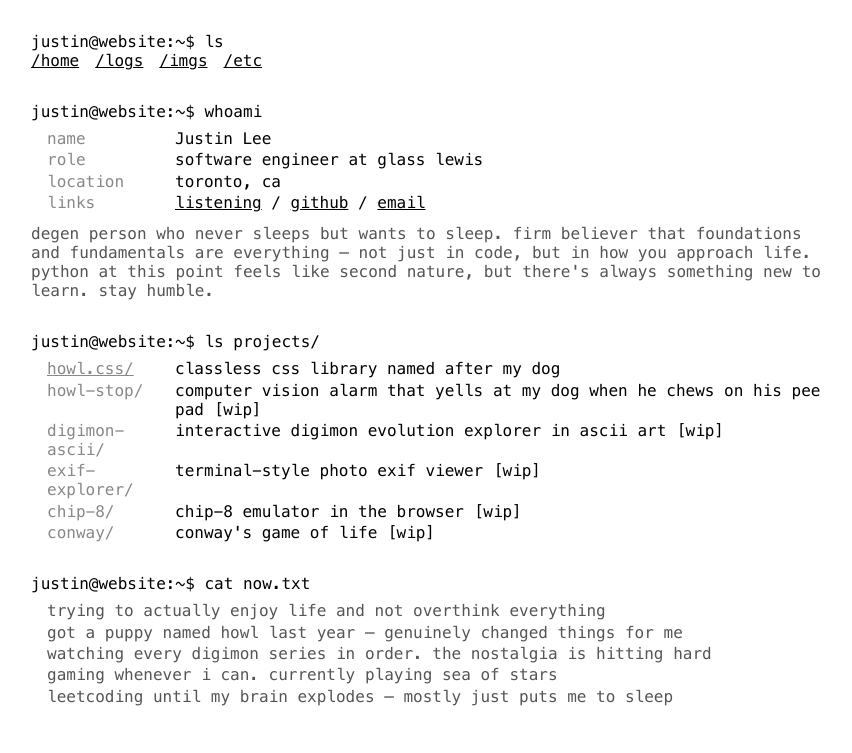
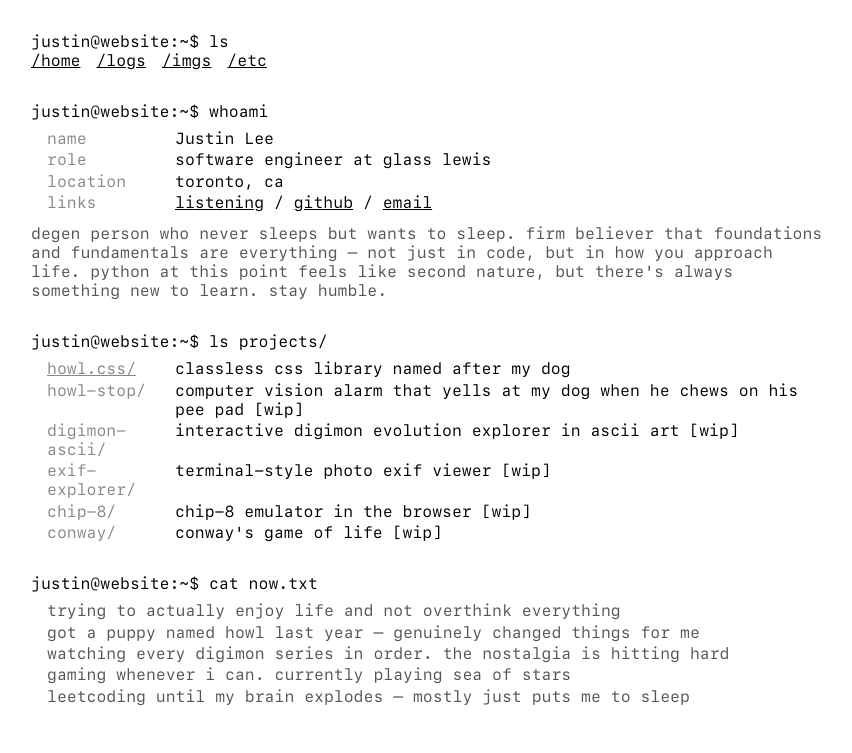
Before and after one commit to jhjhjljl/website, a FastAPI app: page / in a window 1280 px wide. Shown: the top 753 px of the page, without its empty margins (209-1061 px from the left). Run offline with FastAPI, Linux system fonts and the light colour scheme.

Commit message:
Add a new font face.

```diff
--- a/app/static/css/base.css
+++ b/app/static/css/base.css
@@ -1,28 +1,84 @@
 @font-face {
-	font-family: "Menlo";
-	src: url("/static/fonts/Menlo-Regular.ttf");
+	font-family: "SF Mono";
+	src: url("/static/fonts/SF-Mono-Light.otf");
+	font-weight: 300;
+	font-style: normal;
+}
+
+@font-face {
+	font-family: "SF Mono";
+	src: url("/static/fonts/SF-Mono-LightItalic.otf");
+	font-weight: 300;
+	font-style: italic;
+}
+
+@font-face {
+	font-family: "SF Mono";
+	src: url("/static/fonts/SF-Mono-Regular.otf");
 	font-weight: 400;
 	font-style: normal;
 }
 
 @font-face {
-	font-family: "Menlo";
-	src: url("/static/fonts/Menlo-Italic.ttf");
+	font-family: "SF Mono";
+	src: url("/static/fonts/SF-Mono-RegularItalic.otf");
 	font-weight: 400;
 	font-style: italic;
 }
 
 @font-face {
-	font-family: "Menlo";
-	src: url("/static/fonts/Menlo-Bold.ttf");
+	font-family: "SF Mono";
+	src: url("/static/fonts/SF-Mono-Medium.otf");
+	font-weight: 500;
+	font-style: normal;
+}
+
+@font-face {
+	font-family: "SF Mono";
+	src: url("/static/fonts/SF-Mono-MediumItalic.otf");
+	font-weight: 500;
+	font-style: italic;
+}
+
+@font-face {
+	font-family: "SF Mono";
+	src: url("/static/fonts/SF-Mono-Semibold.otf");
+	font-weight: 600;
+	font-style: normal;
+}
+
+@font-face {
+	font-family: "SF Mono";
+	src: url("/static/fonts/SF-Mono-SemiboldItalic.otf");
+	font-weight: 600;
+	font-style: italic;
+}
+
+@font-face {
+	font-family: "SF Mono";
+	src: url("/static/fonts/SF-Mono-Bold.otf");
 	font-weight: 700;
 	font-style: normal;
 }
 
 @font-face {
-	font-family: "Menlo";
-	src: url("/static/fonts/Menlo-Bold-Italic.ttf");
+	font-family: "SF Mono";
+	src: url("/static/fonts/SF-Mono-BoldItalic.otf");
 	font-weight: 700;
+	font-style: italic;
+}
+
+@font-face {
+	font-family: "SF Mono";
+	src: url("/static/fonts/SF-Mono-Heavy.otf");
+	font-weight: 800;
+	font-style: normal;
+}
+
+@font-face {
+	font-family: "SF Mono";
+	src: url("/static/fonts/SF-Mono-HeavyItalic.otf");
+	font-weight: 800;
 	font-style: italic;
 }
 
@@ -43,7 +99,7 @@ a:hover {
 }
 
 body, code, kbd, samp {
-	font-family: "Menlo";
+	font-family: "SF Mono";
 	font-size: 1rem;
 }
 
@@ -186,6 +242,6 @@ article pre {
 }
 
 article pre > code {
-	font-family: "Menlo";
+	font-family: "SF Mono";
 	font-size: 1rem;
 }
```
Also changed, not shown: app/static/fonts/Menlo-Bold-Italic.ttf (deleted), app/static/fonts/Menlo-Bold.ttf (deleted), app/static/fonts/Menlo-Italic.ttf (deleted), app/static/fonts/Menlo-Regular.ttf (deleted), app/static/fonts/SF-Mono-Bold.otf (added), app/static/fonts/SF-Mono-BoldItalic.otf (added), app/static/fonts/SF-Mono-Heavy.otf (added), app/static/fonts/SF-Mono-HeavyItalic.otf (added), app/static/fonts/SF-Mono-Light.otf (added), app/static/fonts/SF-Mono-LightItalic.otf (added), app/static/fonts/SF-Mono-Medium.otf (added), app/static/fonts/SF-Mono-MediumItalic.otf (added), app/static/fonts/SF-Mono-Regular.otf (added), app/static/fonts/SF-Mono-RegularItalic.otf (added), 2 more files.
